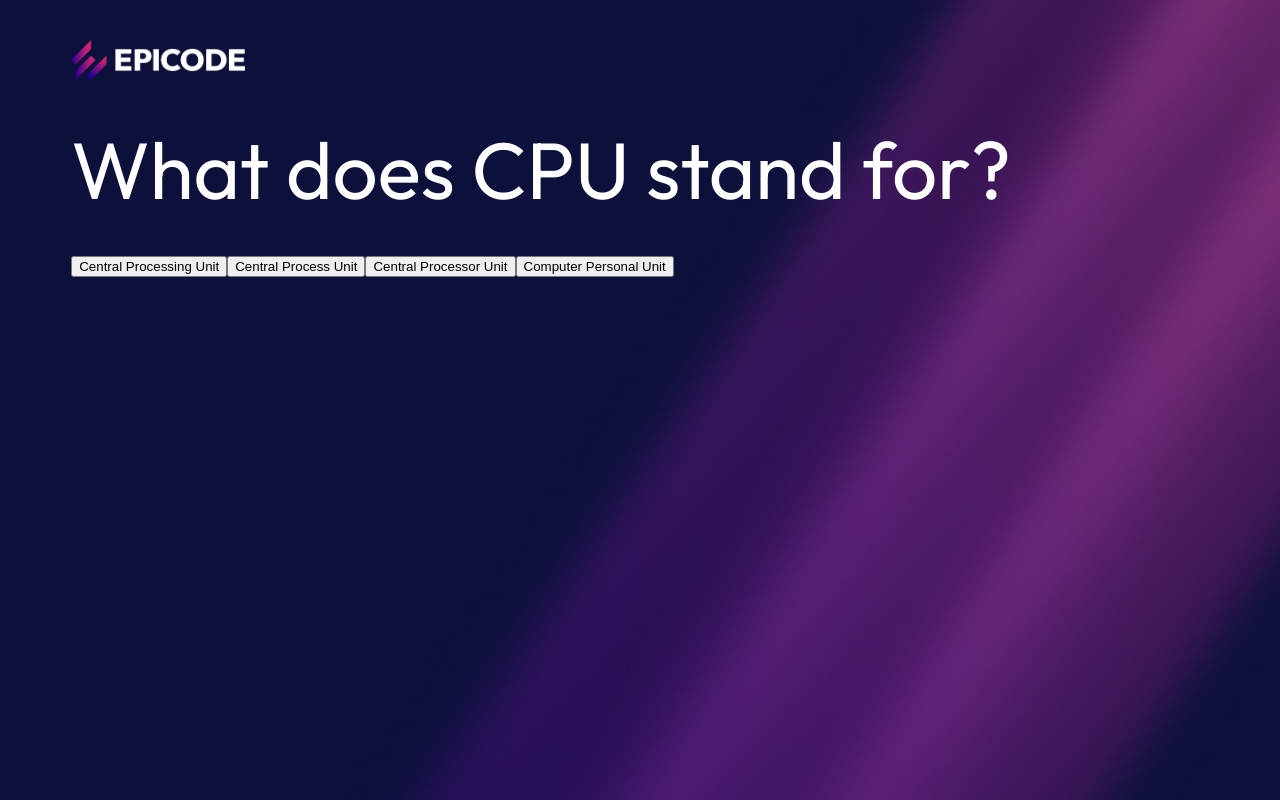
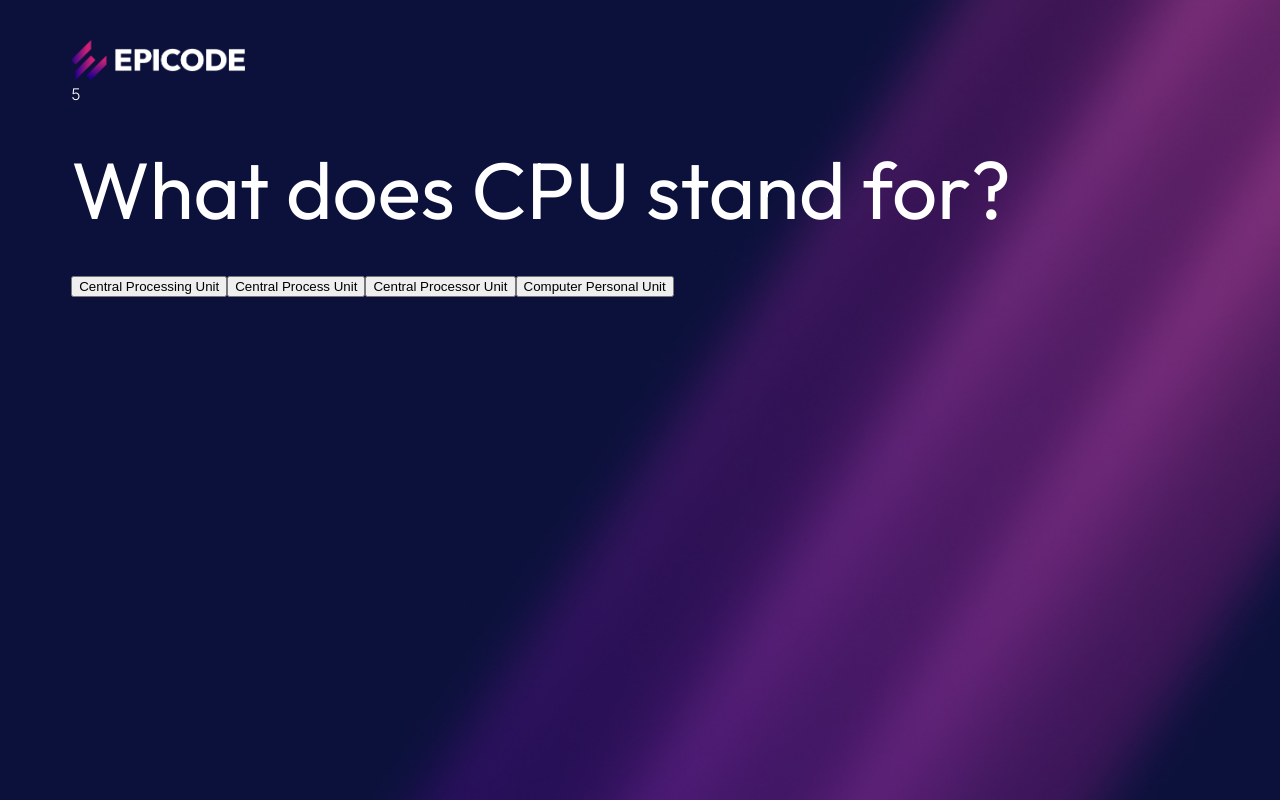
Before and after one commit to Emanuele-Gardina/Build1-Team2, a plain HTML site: page benchmark.html in a window 1280 px wide. Drawn offline with Linux system fonts and the light colour scheme.

Commit message:
modifiche 10:41

```diff
--- a/benchmark.html
+++ b/benchmark.html
@@ -9,6 +9,9 @@
 <body>
     <header>
         <img src="assets/epicode_logo.png">
+        <div id="timer">
+            <p id="paragrafoTempo"></p>
+        </div>
     </header>
     <main>
         <div id="quiz-container">
--- a/script.js
+++ b/script.js
@@ -105,9 +105,12 @@ const questions = [
 // Variabili globali
     let numeroDomanda = 0; // Serve a dire a che numero di domanda siamo, in questo caso alla domanda 0 che sarebbe la domanda 1
     let score = 0; // Contatore per il punteggio dell'utente
+    let timerScore;
 
     // Funzione per caricare una domanda
     function caricaDomanda() {
+      clearInterval(timerScore)
+      startTimer();
       // Recupera la domanda attuale usando l'indice corrente
       let domandaCorrente = questions[numeroDomanda];
 
@@ -173,8 +176,28 @@ const questions = [
       scoreElement.style.display = "block";
       scoreElement.textContent = "Your Score: " + score + " / " + questions.length;
     }
-
     // Carica la prima domanda quando la pagina è pronta
     window.onload = function () {
       caricaDomanda();
     };
+
+    function startTimer (){
+      let tempoRimanente = 10;
+      let timer = document.getElementById("timer")
+      let paragrafoTempo = document.getElementById("paragrafoTempo")
+      timer.innerText = tempoRimanente
+      timerScore = setInterval(() => {
+        tempoRimanente--
+        timer.innerText = tempoRimanente;
+
+        if(tempoRimanente <= 0){
+          clearInterval(timerScore);
+          numeroDomanda++;
+          caricaDomanda();
+          if (numeroDomanda < questions.length) {
+            caricaDomanda(); // Carica la domanda successiva
+          }
+        }
+      }, 1000);
+    }
+    startTimer();
```
